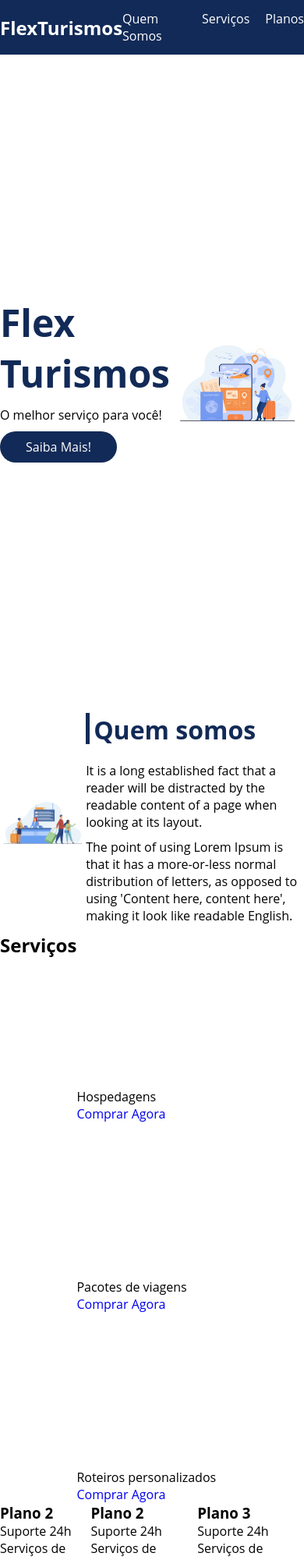
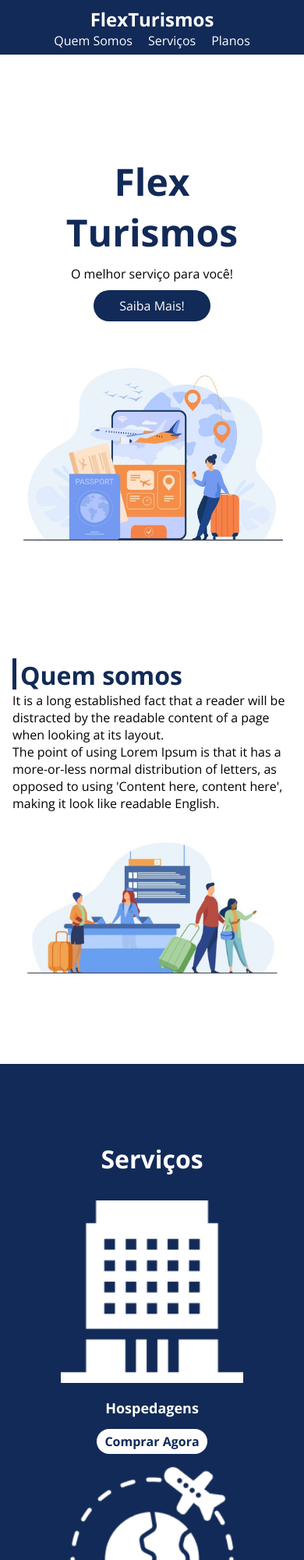
Before and after one commit to vargastm/flex-turismos, a plain HTML site: page index.html in a window 390 px wide. Shown: the top 2000 px of the page at 78% size. Drawn offline with nearby package versions, Linux system fonts and the light colour scheme.

Commit message:
Created all sections and added responsability for mobile

```diff
--- a/assets/styles/style.css
+++ b/assets/styles/style.css
@@ -17,20 +17,20 @@ div img {
   width: 100%;
 }
 
-section {
+.container {
   display: flex;
   max-width: 75rem;
   width: 100%;
   margin: auto;
 }
 
-.menu {
+#menu {
   display: flex;
   justify-content: space-between;
   align-items: center;
 }
 
-header {
+header, footer {
   background: #122A57;
   height: 4.375rem;
   display: flex;
@@ -47,8 +47,8 @@ header ul li a {
   color: #FFFFFF;
 }
 
-.presentation {
-  height: 100vh;
+#presentation {
+  height: calc(100vh - 4.375rem);
   align-items: center;
   justify-content: space-between;
 }
@@ -63,7 +63,7 @@ header ul li a {
   margin-bottom: 0.625rem;
 }
 
-.text-presentation a {
+.button {
   background: #122A57;
   color: #FFFFFF;
   text-align: center;
@@ -77,19 +77,20 @@ header ul li a {
   margin-bottom: 0.625rem;
 }
 
-.about {
+#about {
   align-items: center;
   justify-content: space-between;
+  margin-bottom: 5rem;
 }
 
-.about h2 {
+#about h2 {
   font-size: 2rem;
   color: #122A57;
   display: flex;
   margin-bottom: 1.25rem;
 }
 
-.about h2::before {
+#about h2::before {
   content: '';
   height: 2.5rem;
   width: 5px;
@@ -98,6 +99,178 @@ header ul li a {
   position: relative;
 }
 
-.about p {
+#about p {
   margin-bottom: 0.625rem;
 }
+
+#about img {
+  min-width: 26.25rem;
+}
+
+#services {
+  background: #122A57;
+}
+
+#services .container {
+  flex-direction: column;
+  padding: 6.25rem 0;
+}
+
+#services .container h2 {
+  color: #FFFFFF;
+  font-size: 2rem;
+  margin-bottom: 1rem;
+}
+
+.services-list {
+  display: flex;
+  justify-content: space-between;
+}
+
+.services-item {
+  text-align: center;
+}
+
+.services-item a {
+  background: #FFFFFF;
+  border-radius: 1.875rem;
+  padding: 5px 10px;
+  font-weight: 700;
+  color: #122A57;
+}
+
+.services-item p {
+  font-weight: 700;
+  font-size: 1.125rem;
+  color: #FFFFFF;
+  margin: 1.25rem 0;
+}
+
+#plans {
+  flex-direction: column;
+  padding: 3.125rem 0;
+}
+
+#plans h2 {
+  color: #122A57;
+  font-size: 2rem;
+  margin-bottom: 1rem;
+}
+
+.plans-list {
+  display: flex;
+  align-items: flex-end;
+  justify-content: space-between;
+}
+
+.plans-item {
+  flex: 1;
+  border: 4px solid #122A57;
+  margin-right: 1.25rem;
+  padding: 0.625rem;
+  max-width: 18rem;
+}
+
+.plans-item .button {
+  margin: auto;
+  margin-bottom: 1.25rem;
+}
+
+.plans-item h3 {
+  font-size: 1.5rem;
+  display: flex;
+  flex-direction: column;
+  text-align: center;
+  margin-top: 1.25rem;
+}
+
+.plans-item h3::after {
+  content: '';
+  background: #122A57;
+  width: 100%;
+  height: 3px;
+  margin: 1.25rem 0 0.625rem 0;
+}
+
+.plans-item ul {
+  padding: 0.625rem 1.25rem;
+  display: flex;
+  flex-direction: column;
+  gap: 1rem;
+  margin-bottom: 1rem;
+}
+
+.plans-item ul li {
+  display: flex;
+  flex-wrap: nowrap;
+  align-items: center;
+}
+
+.plans-item ul li::before {
+  content: '';
+  width: 0.625rem;
+  height: 0.625rem;
+  background: #122A57;
+  margin-right: 5px;
+}
+
+footer .container {
+  justify-content: space-between;
+}
+
+footer .container a {
+  color: rgb(199, 199, 199)
+}
+
+@media(max-width: 992px) {
+  .container, #presentation, .plans-list, .services-list {
+    flex-direction: column;
+  }
+
+  #presentation {
+    justify-content: center;
+    gap: 2rem;
+  }
+
+  .text-presentation {
+    align-items: center;
+    display: flex;
+    flex-direction: column;
+    text-align: center;
+  }
+
+  #about {
+    flex-direction: column-reverse;
+  }
+
+  #about p, #about h2 {
+    margin: 0 1rem;
+  }
+
+  #about img {
+    min-width: 0;
+    max-width: 90%;
+    margin: auto;
+  }
+
+  .services-list img {
+    max-width: 60%;
+    margin: 1rem auto;
+  }
+
+  h2 {
+    text-align: center;
+  }
+
+  footer .container, .plans-list {
+    align-items: center;
+  }
+
+  .plans-list {
+    gap: 2rem;
+  }
+
+  .plans-item {
+    margin: 0;
+  }
+}
--- a/index.html
+++ b/index.html
@@ -4,11 +4,16 @@
     <meta charset="UTF-8" />
     <meta name="viewport" content="width=device-width, initial-scale=1.0" />
     <title>Flex Turismos</title>
+    <link rel="preconnect" href="https://fonts.googleapis.com" />
+    <link
+      href="https://fonts.googleapis.com/css2?family=Open+Sans:wght@400;500;700&display=swap"
+      rel="stylesheet"
+    />
     <link rel="stylesheet" href="./assets/styles/style.css" />
   </head>
   <body>
     <header>
-      <section class="menu">
+      <section id="menu" class="container">
         <div>
           <h1>FlexTurismos</h1>
         </div>
@@ -20,11 +25,11 @@
       </section>
     </header>
 
-    <section class="presentation">
+    <section id="presentation" class="container">
       <div class="text-presentation">
         <h1>Flex <br />Turismos</h1>
         <p>O melhor serviço para você!</p>
-        <a href="">Saiba Mais!</a>
+        <a class="button" href="">Saiba Mais!</a>
       </div>
 
       <div>
@@ -34,7 +39,7 @@
       </div>
     </section>
 
-    <section class="about">
+    <section id="about" class="container">
       <div>
         <img
           src="./assets/images/1-quem-somos.png"
@@ -56,19 +61,22 @@
       </div>
     </section>
 
-    <section>
+    <section id="services">
+      <div class="container">
         <div>
           <h2>Serviços</h2>
         </div>
 
+        <div class="services-list">
+          <div class="services-item">
             <div>
-        <div>
-          <div><img src="./assets/images/icon-2.png" alt="hospedagens" /></div>
+              <img src="./assets/images/icon-2.png" alt="hospedagens" />
+            </div>
             <p>Hospedagens</p>
             <a href="#">Comprar Agora</a>
           </div>
 
-        <div>
+          <div class="services-item">
             <div>
               <img src="./assets/images/icon-1.png" alt="pacote de viagens" />
             </div>
@@ -76,7 +84,7 @@
             <a href="#">Comprar Agora</a>
           </div>
 
-        <div>
+          <div class="services-item">
             <div>
               <img
                 src="./assets/images/icon-3.png"
@@ -87,20 +95,25 @@
             <a href="#">Comprar Agora</a>
           </div>
         </div>
+      </div>
     </section>
 
-    <section>
+    <section id="plans" class="container">
       <div>
-        <h3>Plano 2</h3>
+        <h2>Planos</h2>
+      </div>
+      <div class="plans-list">
+        <div class="plans-item">
+          <h3>Plano 1</h3>
           <ul>
             <li>Suporte 24h</li>
-          <li>Serviços de quarto</li>
             <li>Guia turístico</li>
+            <li>Serviço personalizado</li>
           </ul>
-        <a href="#">Saiba Mais!</a>
+          <a class="button" href="#">Saiba Mais!</a>
         </div>
 
-      <div>
+        <div class="plans-item">
           <h3>Plano 2</h3>
           <ul>
             <li>Suporte 24h</li>
@@ -109,10 +122,10 @@
             <li>Roteiro de trilhas</li>
             <li>Serviço personalizado</li>
           </ul>
-        <a href="#">Saiba Mais!</a>
+          <a class="button" href="#">Saiba Mais!</a>
         </div>
 
-      <div>
+        <div class="plans-item">
           <h3>Plano 3</h3>
           <ul>
             <li>Suporte 24h</li>
@@ -122,16 +135,19 @@
             <li>Serviço personalizado</li>
             <li>Área Vip</li>
           </ul>
-        <a href="#">Saiba Mais!</a>
+          <a class="button" href="#">Saiba Mais!</a>
+        </div>
       </div>
     </section>
 
     <footer>
-      <p>&copy; 2021 CSS Flexbox</p>
+      <div class="container">
+        <p>&copy; 2022 FlexTurismos</p>
         <p>
           Desenvolvido por
           <a href="https://vargastm.com" target="_blank">vargastm</a>
         </p>
+      </div>
     </footer>
   </body>
 </html>
```
Lines whose indentation alone changed are shown as unchanged.
